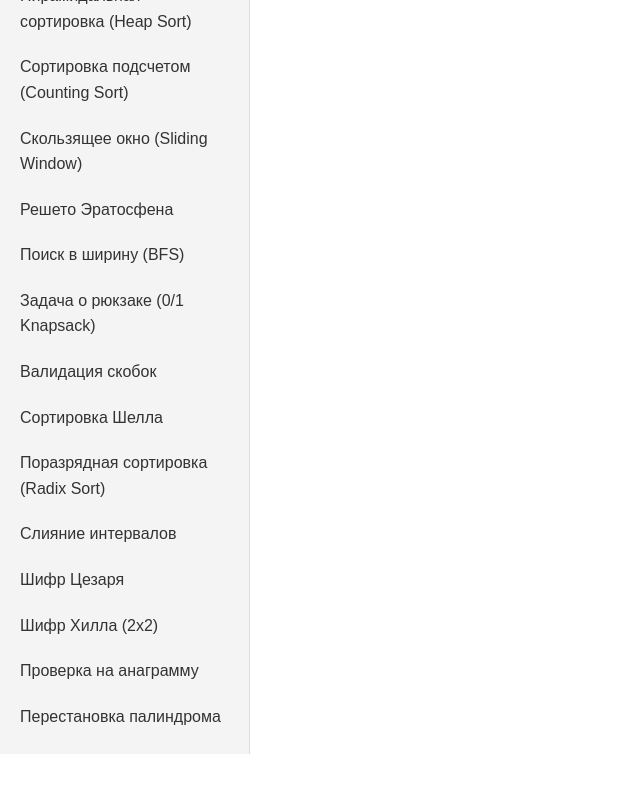
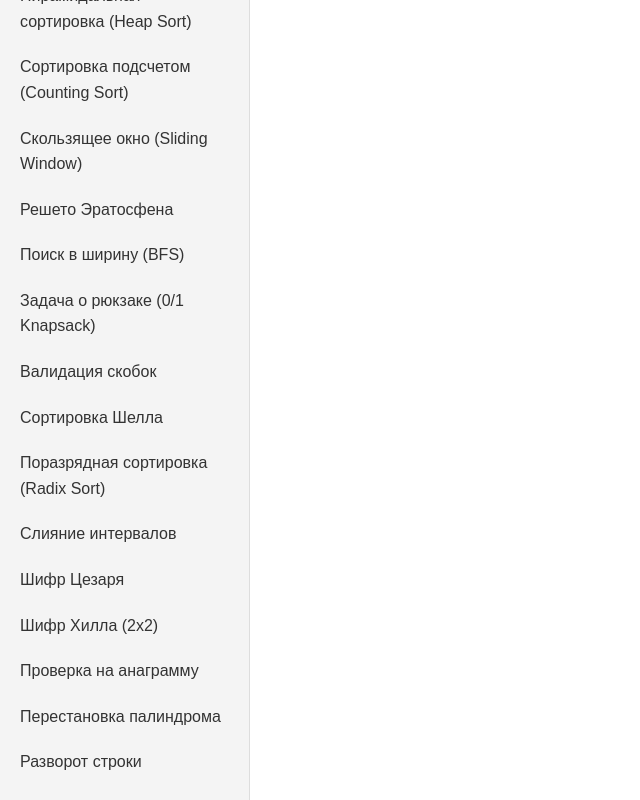
Before and after one commit to masha-masha/AlgoVault, a React (Vite) app: page / in a window 1280 px wide. Shown: the part 518-1318 px from the top of the page, without its empty margins (0-640 px from the left). Before the commit the page ends 1272 px from the top, so only its background shows below. Built offline with nearby package versions, Linux system fonts and the light colour scheme.

Commit message:
add alg reverse-string

```diff
--- a/src/data/algoritms.ts
+++ b/src/data/algoritms.ts
@@ -984,7 +984,36 @@ const radixSort = (nums: number[]): number[] => {
 
   return charSet.size <= 1;
 };`
+},
+{
+  id: "reverse-string",
+  title: "Разворот строки",
+  description: "Изменяет порядок символов в строке на обратный. Демонстрирует манипуляцию данными 'на месте' (in-place) без использования дополнительного массива.",
+  complexity: { time: "O(n)", space: "O(1)" },
+  jsCode: `const reverseString = (str) => {
+  let arr = str.split('');
+  let left = 0;
+  let right = arr.length - 1;
+
+  while (left < right) {
+    [arr[left], arr[right]] = [arr[right], arr[left]]; // Деструктуризация для свапа
+    left++;
+    right--;
+  }
+  return arr.join('');
+};`,
+  tsCode: `const reverseString = (str: string): string => {
+  const arr = str.split('');
+  let left = 0;
+  let right = arr.length - 1;
+
+  while (left < right) {
+    [arr[left], arr[right]] = [arr[right], arr[left]];
+    left++;
+    right--;
+  }
+  return arr.join('');
+};`
 }
 
-
 ];
```
